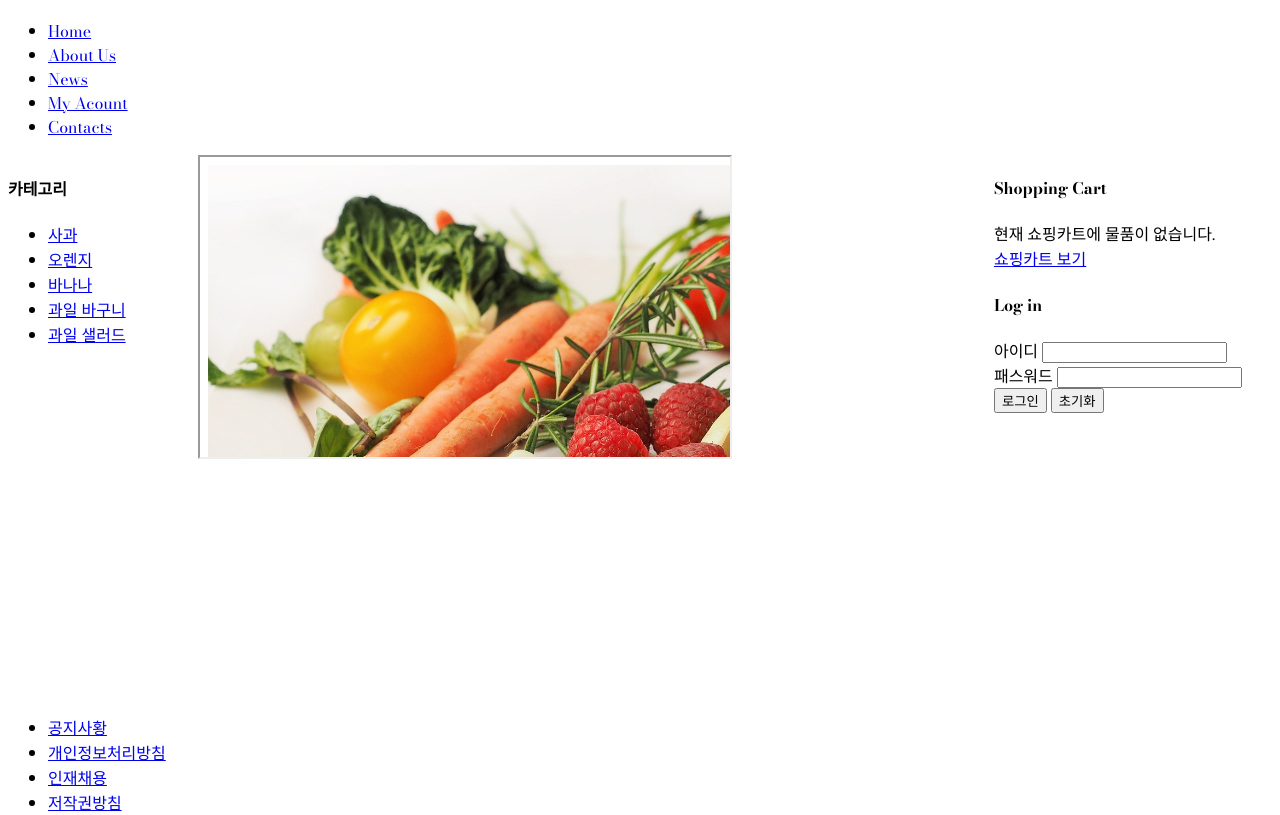
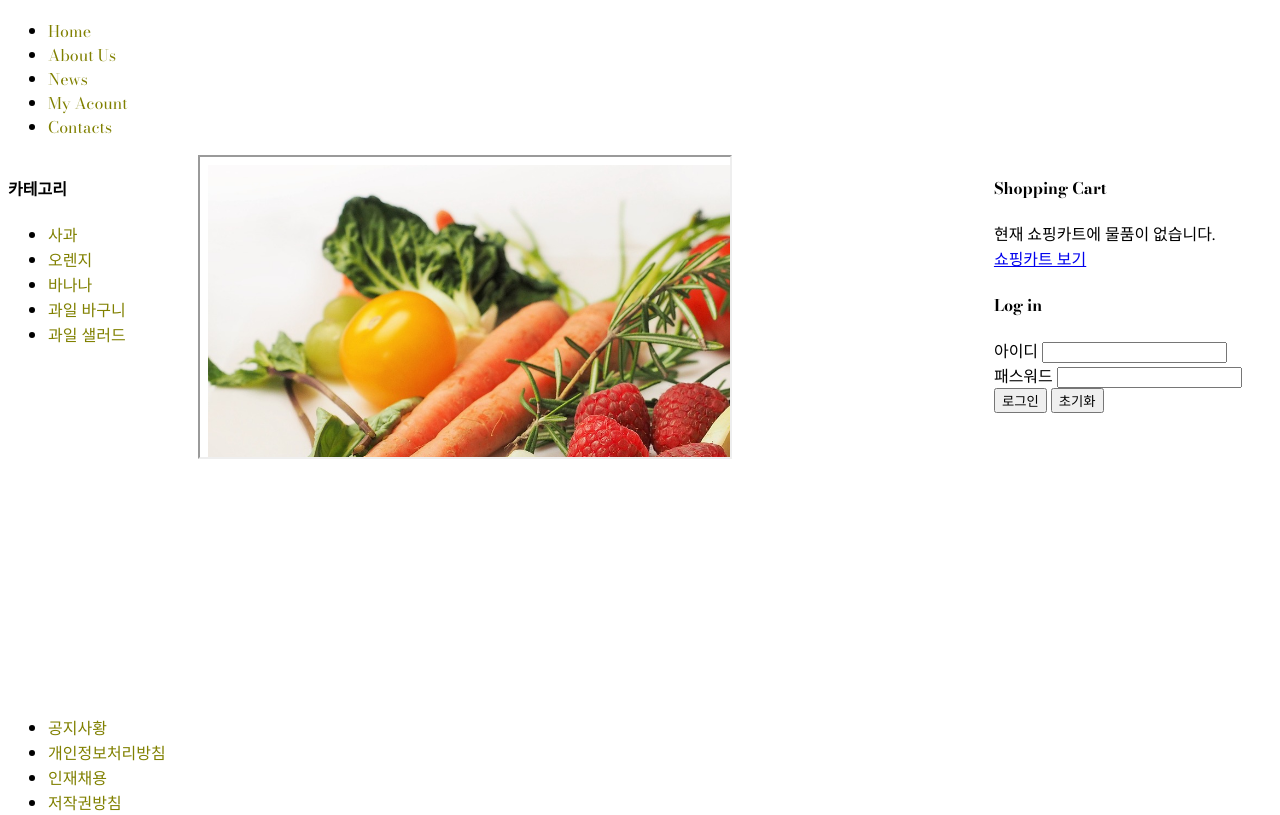
Before and after one commit to jongho02/htmlcss02, a plain HTML site: page week6/index.html in a window 1280 px wide. Shown: the part 73-888 px from the top of the page. Drawn offline with nearby package versions, Linux system fonts and the light colour scheme; a web font is replaced by a local one.

Commit message:
Add files via upload

```diff
--- a/week6/mycss.css
+++ b/week6/mycss.css
@@ -29,3 +29,5 @@ body {
   }
 h1 > a {color: green;
 text-decoration: none;}
+li > a {color: olive;
+text-decoration: none;}
```
